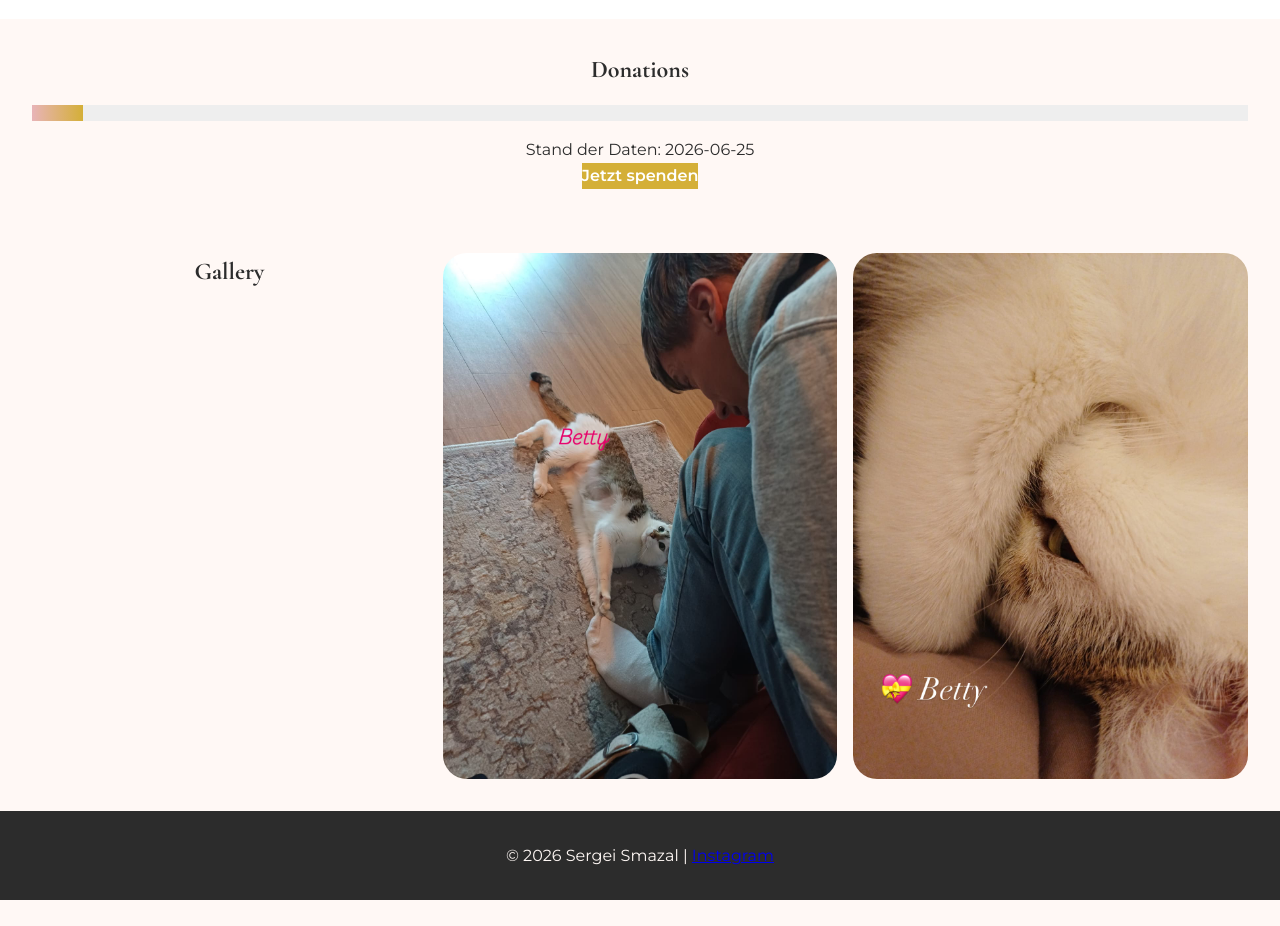
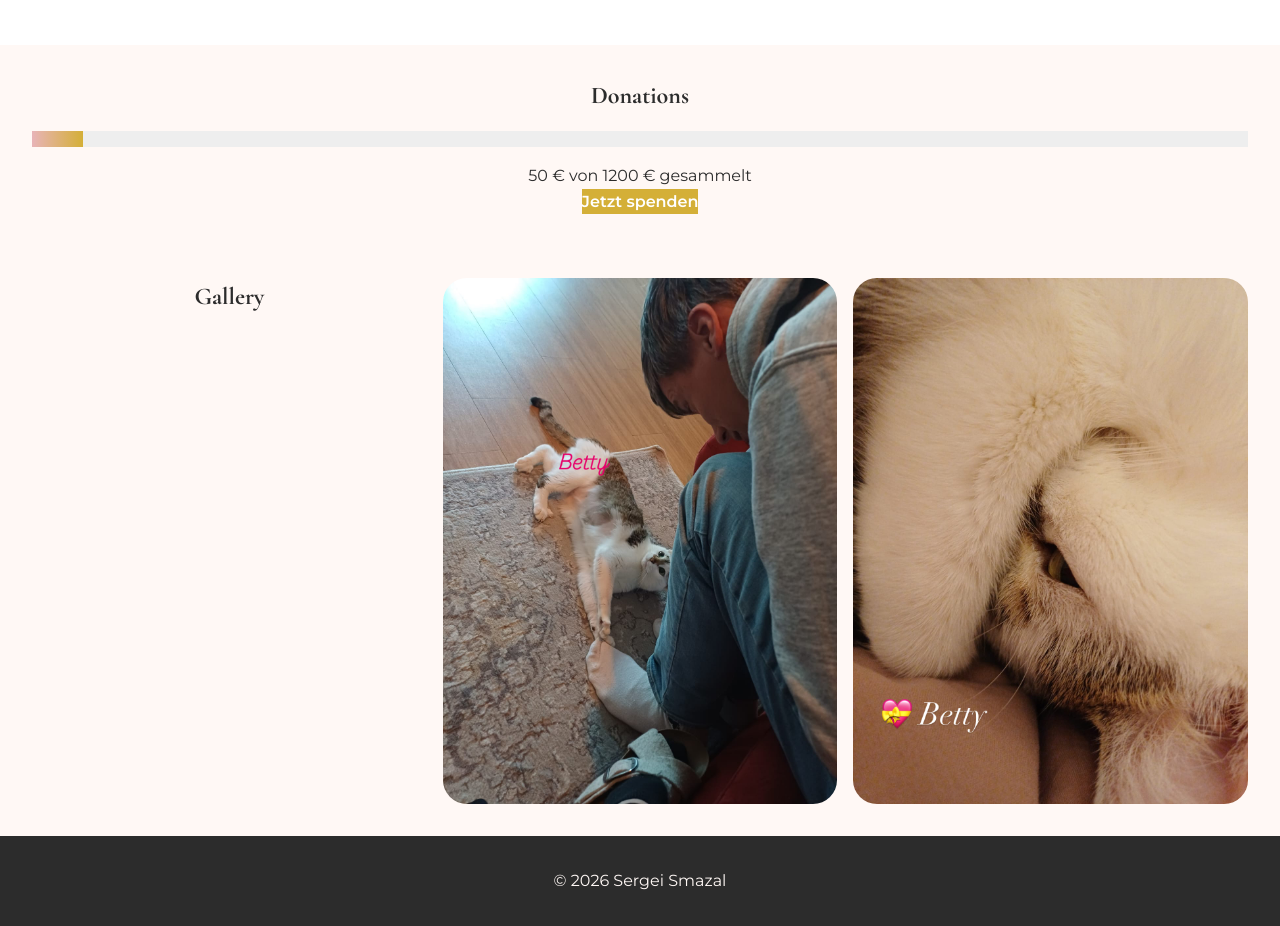
Before and after one commit to SergeiSmazal/safe_betty, a plain HTML site: page index.html in a window 1280 px wide. Shown: the part 1485-2411 px from the top of the page. Before the commit the page ends 2385 px from the top, so only its background shows below. Drawn offline with nearby package versions, Linux system fonts and the light colour scheme.

Commit message:
refactor: improve UI/UX, fix redundant components, and add progress bar text

```diff
--- a/assets/js/donations.js
+++ b/assets/js/donations.js
@@ -16,9 +16,11 @@ async function updateProgress() {
   const fill = document.querySelector('.progress-bar-fill');
   if (fill) fill.style.width = percent + '%';
 
-  const dateEl = document.getElementById('last-updated');
-  if (dateEl && i18n.translations['last_updated']) {
-    dateEl.textContent = i18n.translations['last_updated'].replace('{date}', data.updated);
+  const textEl = document.getElementById('progress-text');
+  if (textEl && i18n.translations['progress_text']) {
+    textEl.textContent = i18n.translations['progress_text']
+      .replace('{collected}', total)
+      .replace('{goal}', GOAL);
   }
 }
 
--- a/index.html
+++ b/index.html
@@ -10,9 +10,12 @@
     <header>
         <nav>
             <div class="logo" data-i18n="title">Help Betty 🐾</div>
-            <div class="lang-switcher">
-                <button onclick="i18n.load('de')">DE</button>
-                <button onclick="i18n.load('en')">EN</button>
+            <div class="nav-links">
+                <a href="https://www.instagram.com/bettyhomecat?igsh=MTVza3EyYjl5bGptNA==" target="_blank" class="nav-link">Instagram</a>
+                <div class="lang-switcher">
+                    <button onclick="i18n.load('de')">DE</button>
+                    <button onclick="i18n.load('en')">EN</button>
+                </div>
             </div>
         </nav>
     </header>
@@ -42,10 +45,12 @@
 
         <section id="donate" class="donate">
             <h2 data-i18n="donate_title">Donations</h2>
-            <div class="progress-bar">
-                <div class="progress-bar-fill"></div>
+            <div class="progress-container">
+                <div class="progress-bar">
+                    <div class="progress-bar-fill"></div>
+                </div>
+                <p id="progress-text" class="progress-text"></p>
             </div>
-            <p id="last-updated"></p>
             <a href="https://gofund.me/d271bda22" target="_blank" class="btn-primary" data-i18n="donate_btn">Donate now</a>
         </section>
 
@@ -57,7 +62,7 @@
     </main>
 
     <footer>
-        <p>&copy; 2026 Sergei Smazal | <a href="https://www.instagram.com/bettyhomecat?igsh=MTVza3EyYjl5bGptNA==" target="_blank">Instagram</a></p>
+        <p>&copy; 2026 Sergei Smazal</p>
     </footer>
     <script src="assets/js/i18n.js"></script>
     <script src="assets/js/donations.js"></script>
--- a/locales/de.json
+++ b/locales/de.json
@@ -10,5 +10,5 @@
   "story_text_4": "Mein Körper ist durch die Autoimmunerkrankung bereits geschwächt, und dieser ständige Zahnschmerz macht alles noch schlimmer. Der Tierarzt erklärte, dass eine sofortige Operation zur Extraktion aller betroffenen Zähne unbedingt notwendig ist, um mich von dieser Qual zu befreien.",
   "story_text_5": "Warum wir Ihre Hilfe brauchen: Leider habe ich keine Tierkrankenversicherung. Meine Familie steckt derzeit in einer schweren Finanzkrise und ist absolut nicht in der Lage, die hohen Kosten für diese dringende FORL-Operation alleine zu tragen. Wir können jedem, der unsere Geschichte überprüfen möchte, sofort die offizielle tierärztliche Diagnose und den Kostenvoranschlag der Tierklinik vorlegen.",
   "story_text_6": "Wir sind unglaublich dankbar für jede Form der Hilfe, Spende oder geteilten Link. Jeder kleine Beitrag zählt, um mein tägliches Leiden zu beenden und mir zu helfen, wieder ein glückliches, schmerzfreies Leben zu führen. Danke aus tiefstem Herzen für Ihre Freundlichkeit und Unterstützung! ❤️",
-  "last_updated": "Stand der Daten: {date}"
+  "progress_text": "{collected} € von {goal} € gesammelt"
 }
--- a/locales/en.json
+++ b/locales/en.json
@@ -10,5 +10,5 @@
   "story_text_4": "My body is already weakened by the autoimmune condition, and this constant dental pain is making everything worse. The veterinarian stated that an immediate surgery to extract all the affected teeth is absolutely necessary to free me from this torment.",
   "story_text_5": "Why We Need Your Help: Unfortunately, I do not have pet health insurance. My family is currently facing a severe financial crisis, and they are completely unable to afford the high costs of this urgent FORL surgery on their own. We can immediately provide the official veterinary diagnosis and the cost estimate from the animal clinic to anyone who wishes to verify our story.",
   "story_text_6": "We are incredibly grateful for any form of help, donation, or shared link. Every little bit counts to end my daily suffering and help me live a happy, pain-free life again. Thank you from the bottom of our hearts for your kindness and support! ❤️",
-  "last_updated": "Last updated: {date}"
+  "progress_text": "{collected} € of {goal} € collected"
 }
```
